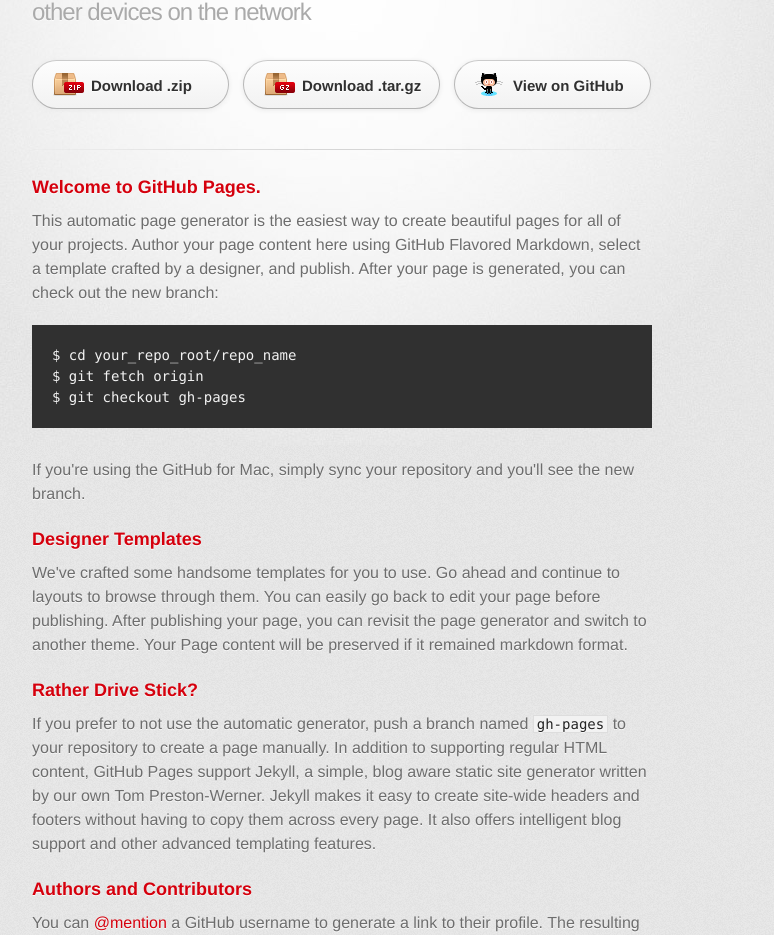
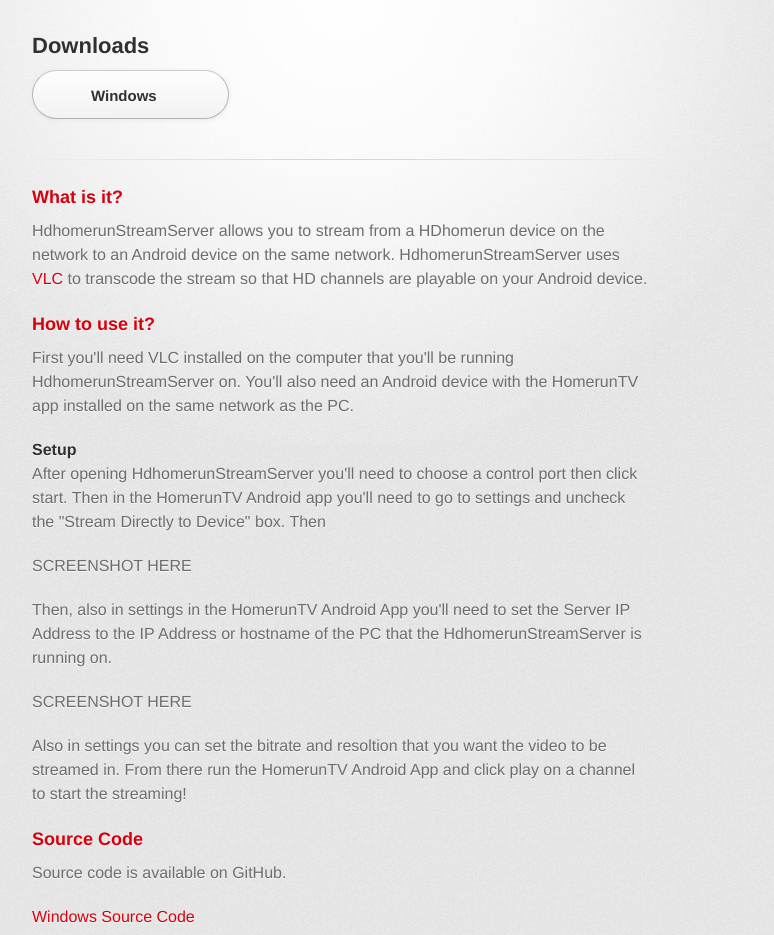
Before and after one commit to zaren678/HdhomerunStreamServer, a plain HTML site: page index.html in a window 1280 px wide. Shown: the part 128-1063 px from the top of the page, without its empty margins (298-1072 px from the left). Drawn offline with Linux system fonts and the light colour scheme; a web font is replaced by a local one.

Commit message:
first version of web page

```diff
--- a/index.html
+++ b/index.html
@@ -10,7 +10,7 @@
     <!--[if lt IE 9]>
     <script src="//html5shiv.googlecode.com/svn/trunk/html5.js"></script>
     <![endif]-->
-    <title>Hdhomerunstreamserver by zaren678</title>
+    <title>HdhomerunStreamServer by zaren678</title>
   </head>
 
   <body>
@@ -18,45 +18,37 @@
       <div class="inner">
 
         <header>
-          <h1>Hdhomerunstreamserver</h1>
-          <h2>Streaming server that uses vlc to stream from hdhomerun to other devices on the network</h2>
+          <h1>HdhomerunStreamServer</h1>
+          <h2>Stream from HDhomerun to other devices</h2>
         </header>
 
         <section id="downloads" class="clearfix">
-          <a href="https://github.com/zaren678/HdhomerunStreamServer/zipball/master" id="download-zip" class="button"><span>Download .zip</span></a>
-          <a href="https://github.com/zaren678/HdhomerunStreamServer/tarball/master" id="download-tar-gz" class="button"><span>Download .tar.gz</span></a>
-          <a href="https://github.com/zaren678/HdhomerunStreamServer" id="view-on-github" class="button"><span>View on GitHub</span></a>
+		    <h2>Downloads</h2>
+			 <a href="https://github.com/downloads/zaren678/HdhomerunStreamServer/Hdhomerun%20Signal%20Meter%20Server.exe" class="button"><span>Windows</span></a>
         </section>
 
         <hr>
 
         <section id="main_content">
-          <h3>Welcome to GitHub Pages.</h3>
+          <h3>What is it?</h3>
 
-<p>This automatic page generator is the easiest way to create beautiful pages for all of your projects. Author your page content here using GitHub Flavored Markdown, select a template crafted by a designer, and publish. After your page is generated, you can check out the new branch:</p>
+<p>HdhomerunStreamServer allows you to stream from a HDhomerun device on the network to an Android device on the same network. HdhomerunStreamServer uses <a href="http://www.videolan.org/vlc/index.html" class="user-mention">VLC</a> to transcode the stream so that HD channels are playable on your Android device.</p>
 
-<pre><code>$ cd your_repo_root/repo_name
-$ git fetch origin
-$ git checkout gh-pages
-</code></pre>
+<h3>How to use it?</h3>
 
-<p>If you're using the GitHub for Mac, simply sync your repository and you'll see the new branch.</p>
+<p>First you'll need VLC installed on the computer that you'll be running HdhomerunStreamServer on. You'll also need an Android device with the HomerunTV app installed on the same network as the PC.</p>
+<h4>Setup</h4>
+<p>After opening HdhomerunStreamServer you'll need to choose a control port then click start. Then in the HomerunTV Android app you'll need to go to settings and uncheck the "Stream Directly to Device" box. Then
+<p>SCREENSHOT HERE</p>
+<p>Then, also in settings in the HomerunTV Android App you'll need to set the Server IP Address to the IP Address or hostname of the PC that the HdhomerunStreamServer is running on.</p>
+<p>SCREENSHOT HERE</p>
+<p>Also in settings you can set the bitrate and resoltion that you want the video to be streamed in. From there run the HomerunTV Android App and click play on a channel to start the streaming!</p>
 
-<h3>Designer Templates</h3>
+<h3>Source Code</h3>
 
-<p>We've crafted some handsome templates for you to use. Go ahead and continue to layouts to browse through them. You can easily go back to edit your page before publishing. After publishing your page, you can revisit the page generator and switch to another theme. Your Page content will be preserved if it remained markdown format.</p>
+<p>Source code is available on GitHub.</p>
+<p><a href="https://github.com/zaren678/HdhomerunStreamServer/tree/gh-pages/Windows">Windows Source Code</a></p>
 
-<h3>Rather Drive Stick?</h3>
-
-<p>If you prefer to not use the automatic generator, push a branch named <code>gh-pages</code> to your repository to create a page manually. In addition to supporting regular HTML content, GitHub Pages support Jekyll, a simple, blog aware static site generator written by our own Tom Preston-Werner. Jekyll makes it easy to create site-wide headers and footers without having to copy them across every page. It also offers intelligent blog support and other advanced templating features.</p>
-
-<h3>Authors and Contributors</h3>
-
-<p>You can <a href="https://github.com/blog/821" class="user-mention">@mention</a> a GitHub username to generate a link to their profile. The resulting <code>&lt;a&gt;</code> element will link to the contributor's GitHub Profile. For example: In 2007, Chris Wanstrath (<a href="https://github.com/defunkt" class="user-mention">@defunkt</a>), PJ Hyett (<a href="https://github.com/pjhyett" class="user-mention">@pjhyett</a>), and Tom Preston-Werner (<a href="https://github.com/mojombo" class="user-mention">@mojombo</a>) founded GitHub.</p>
-
-<h3>Support or Contact</h3>
-
-<p>Having trouble with Pages? Check out the documentation at <a href="http://help.github.com/pages">http://help.github.com/pages</a> or contact <a href="mailto:support@github.com">support@github.com</a> and we’ll help you sort it out.</p>
         </section>
 
         <footer>
```
Also changed, not shown: 1 other file.
